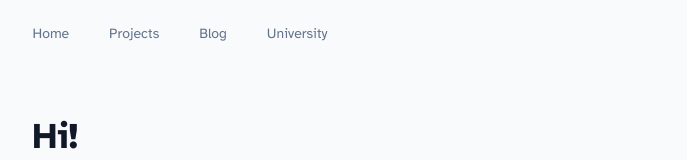
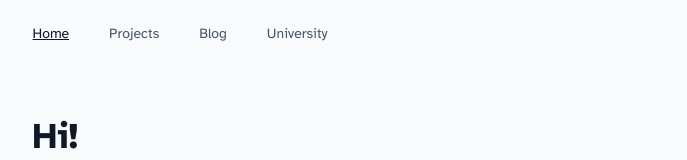
Before and after one commit to jens-ox/blog, a Next.js app: page / in a window 1280 px wide. Shown: the top 160 px of the page, without its empty margins (279-966 px from the left). Built offline with nearby package versions, Linux system fonts and the light colour scheme.

Commit message:
cleanup and mastodon verification

```diff
--- a/components/NavLink.tsx
+++ b/components/NavLink.tsx
@@ -15,19 +15,11 @@ const NavLink: React.FC<PropsWithChildren<NavLinkProps>> = ({ href, text, ...lin
   return (
     <Link
       href={href}
-      className={cx(
-        isActive ? 'bg-slate-900 text-white' : 'text-slate-300 hover:bg-slate-700 hover:text-white',
-        'rounded-md px-3 py-2 text-sm font-medium'
-      )}
+      className={cx(isActive ? 'underline text-slate-900' : 'text-slate-600 hover:text-slate-800')}
       aria-current={isActive ? 'page' : undefined}
       {...linkProps}
     >
-      <span className="font-bold opacity-0" aria-hidden={true}>
-        {text}
-      </span>
-      <div className="absolute left-0 top-0 flex h-full w-full items-center justify-center">
-        <span className={cx(router.asPath === href ? 'font-bold' : 'font-normal')}>{text}</span>
-      </div>
+      {text}
     </Link>
   )
 }
--- a/components/Navbar.tsx
+++ b/components/Navbar.tsx
@@ -2,6 +2,7 @@ import { Popover, Transition } from '@headlessui/react'
 import { MenuIcon, XIcon } from 'lucide-react'
 import Link from 'next/link'
 import { Fragment } from 'react'
+import NavLink from './NavLink'
 
 const links = [
   {
@@ -37,9 +38,7 @@ export const NavBar = () => (
       </div>
       <div className="hidden md:flex md:space-x-10">
         {links.map((item) => (
-          <Link key={item.text} href={item.href}>
-            <span className="cursor-pointer font-medium text-slate-500 hover:text-slate-900">{item.text}</span>
-          </Link>
+          <NavLink key={item.text} href={item.href} text={item.text} />
         ))}
       </div>
     </nav>
@@ -54,7 +53,7 @@ export const NavBar = () => (
       leaveTo="opacity-0 scale-95"
     >
       <Popover.Panel focus className="absolute inset-x-0 top-0 z-10 origin-top-right p-2 transition md:hidden">
-        <div className="overflow-hidden rounded-lg bg-white p-4 shadow-md ring-1 ring-black ring-opacity-5">
+        <div className="overflow-hidden rounded-lg bg-white p-4 shadow-md ring-1 ring-black/5">
           <div className="flex items-center justify-end">
             <div>
               <Popover.Button className="inline-flex items-center justify-center rounded-md p-2 text-slate-400 hover:bg-slate-100 hover:text-slate-500 focus:outline-none focus:ring-2 focus:ring-inset focus:ring-indigo-500">
--- a/pages/_document.tsx
+++ b/pages/_document.tsx
@@ -9,6 +9,11 @@ class MyDocument extends Document {
           <Main />
           <NextScript />
         </body>
+
+        {/* Verification links */}
+        <a rel="me" href="https://mastodon.social/@jens_ox" className="hidden">
+          Mastodon
+        </a>
       </Html>
     )
   }
```
